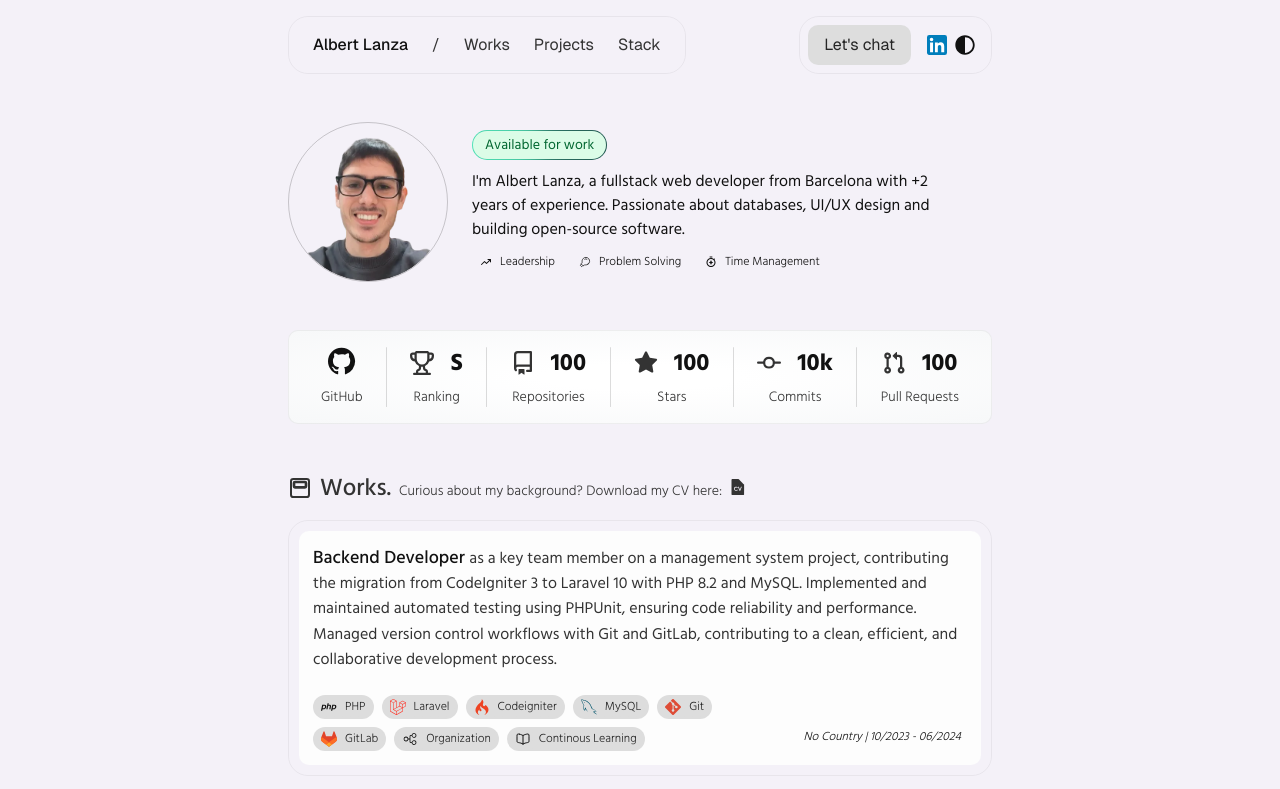
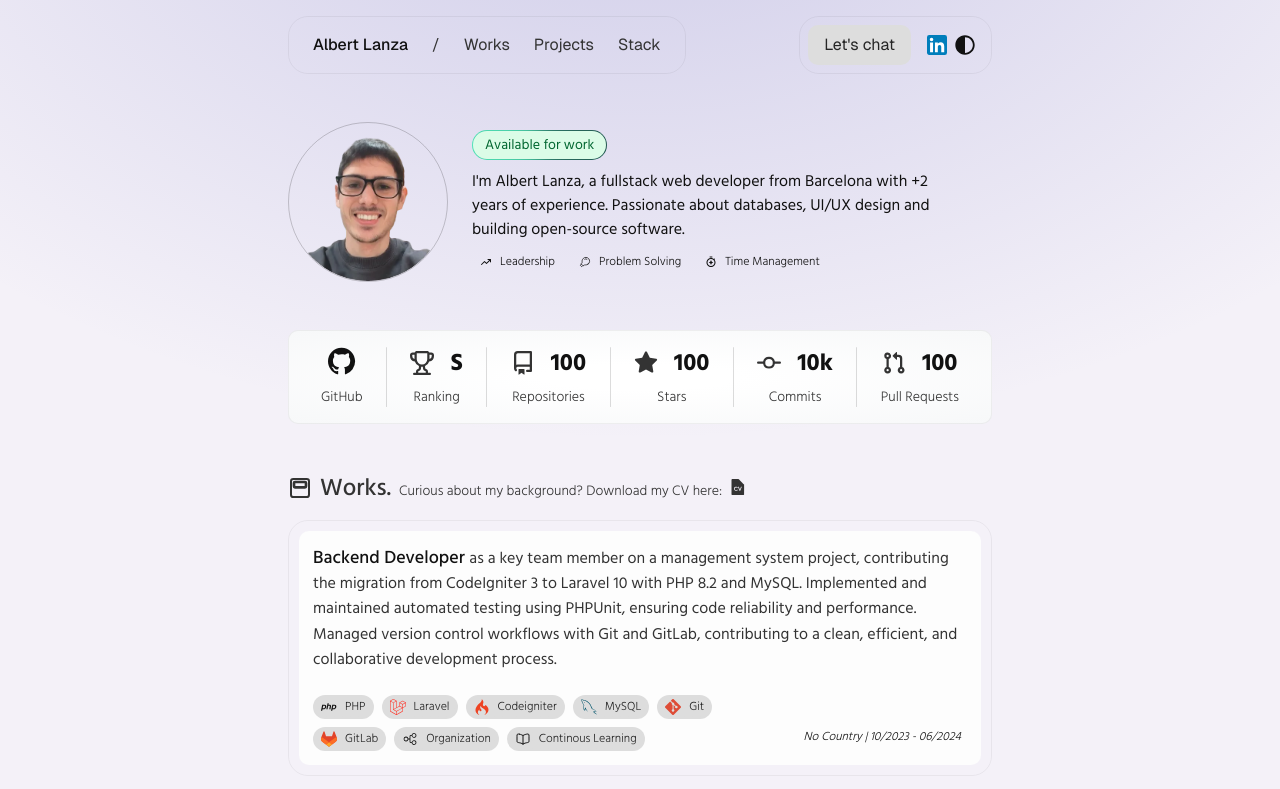
Before and after one commit to AlbertLnz/Portfolio-AlbertLnz, an Astro site: page / in a window 1280 px wide. Shown: the top 789 px of the page. Built offline with nearby package versions, Linux system fonts and the light colour scheme; Astro itself is replaced by a stand-in of ours.

Commit message:
Add a bckg sphere to avoid plain bckg color

```diff
--- a/src/layouts/Layout.astro
+++ b/src/layouts/Layout.astro
@@ -76,6 +76,12 @@ import '@/styles/global.css'
   <body
     class='bg-primary-bckg text-primary-text dark:bg-primary-bckg-dark dark:text-primary-text-dark'
   >
+    <div
+      class='absolute top-0 -z-50 size-full
+      bg-primary-bckg bg-[radial-gradient(ellipse_75%_75%_at_50%_-20%,rgba(120,119,198,0.3),rgba(255,255,255,0))]
+      dark:bg-primary-bckg-dark dark:bg-[radial-gradient(ellipse_75%_75%_at_50%_-20%,rgba(120,119,198,0.3),rgba(0,0,0,0))]'
+    >
+    </div>
     <main class='max-w-3xl min-h-screen mx-auto px-8'>
       <slot />
     </main>
@@ -96,3 +102,5 @@ import '@/styles/global.css'
     document.body.classList.add('dark')
   }
 </script>
+
+<style></style>
--- a/src/sections/Header.astro
+++ b/src/sections/Header.astro
@@ -74,7 +74,7 @@ import LinkedIn from '@/assets/svgs/LinkedIn.astro'
     background: transparent;
     animation: header-blur-scroll 0.3s linear both;
     animation-timeline: scroll();
-    animation-range: 0 250px;
+    animation-range: 0 500px;
   }
 
   @keyframes header-blur-scroll {
```
